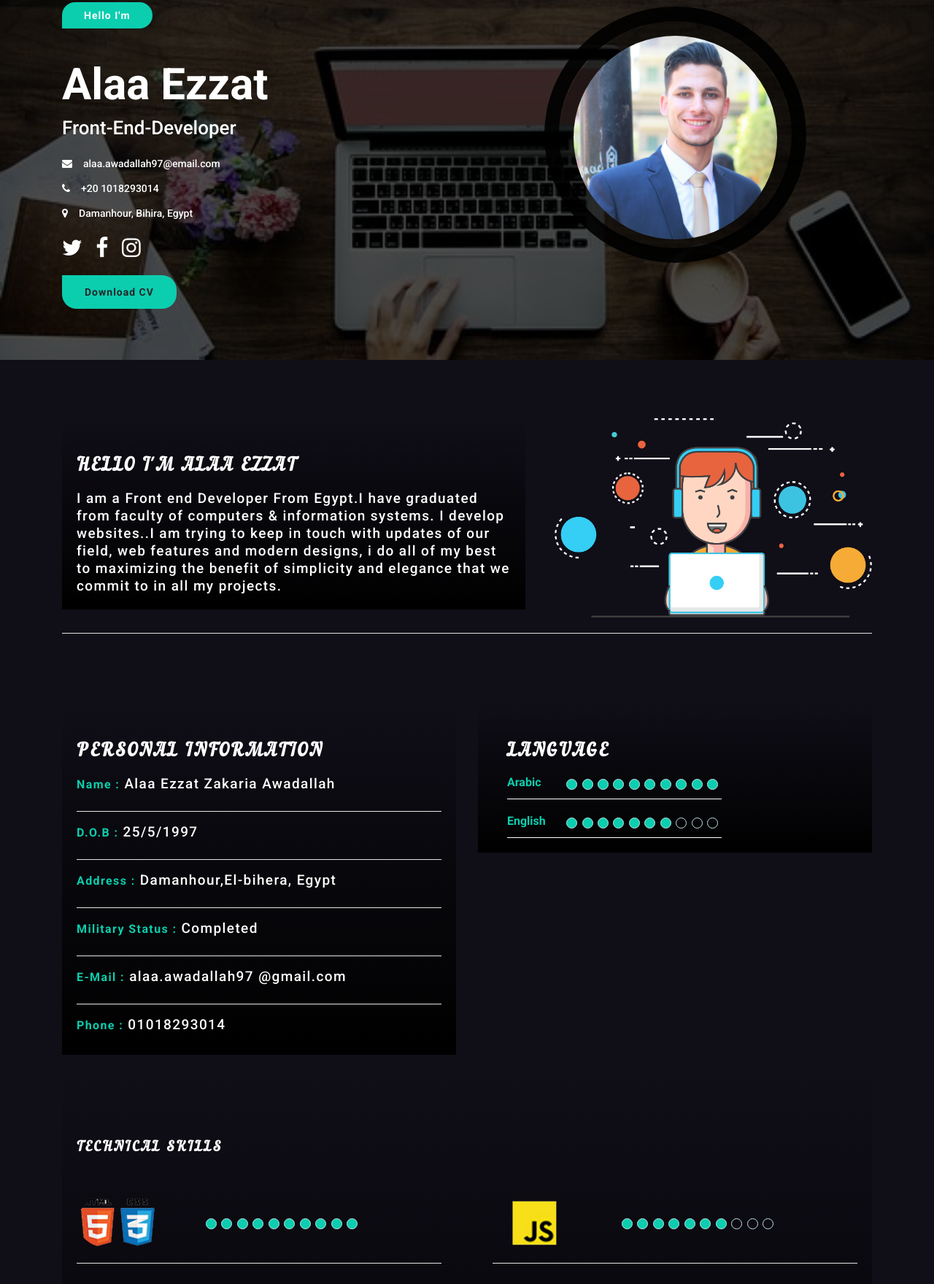
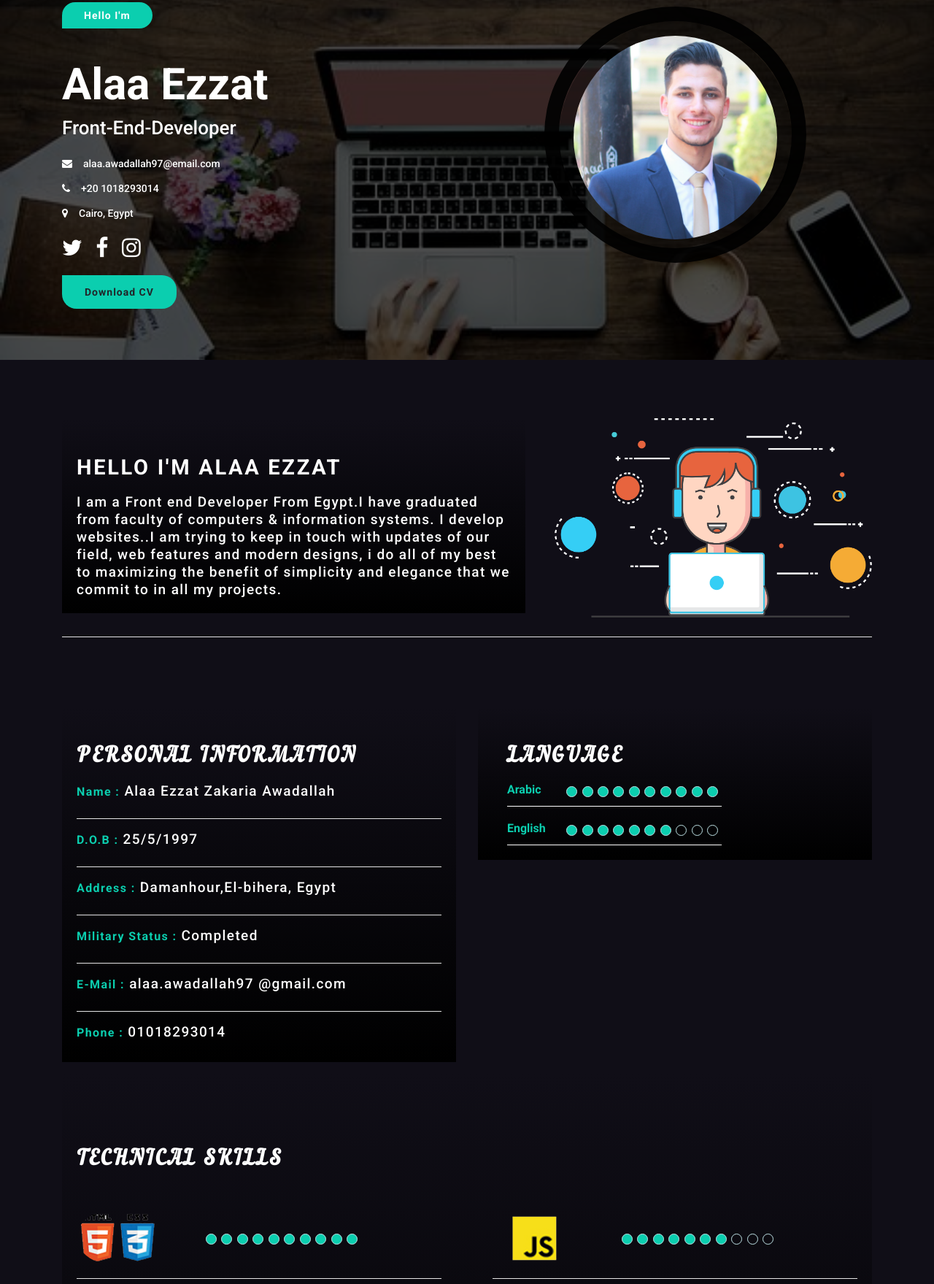
Before and after one commit to AlaaEzzzat/MyCV, a plain HTML site: page index.html in a window 1280 px wide. Shown: the part 181-1940 px from the top of the page at 73% size. Drawn offline with Linux system fonts and the light colour scheme; a web font is replaced by a local one.

Commit message:
header update

```diff
--- a/css/myCV.css
+++ b/css/myCV.css
@@ -292,14 +292,16 @@ mh-home .hero-img {
 }
 
 .header-con h2 {
-    font-size: 25px;
+    font-size: 29px;
     font-weight: bold;
     text-transform: uppercase;
     z-index: 0;
     padding-top: 20px;
     padding-left: 20px
 }
-
+.parg-head{
+    font-family: inherit;
+}
 .intro p,
 .information .info ul {
     font-size: 19px;
--- a/index.html
+++ b/index.html
@@ -68,7 +68,7 @@
                             <ul>
                                 <li class="wow fadeInUp" data-wow-duration="0.8s" data-wow-delay="0.5s"><i class="fa fa-envelope"></i><a href="mailto:" class="withe-color">alaa.awadallah97@email.com</a></li>
                                 <li class="wow fadeInUp" data-wow-duration="0.8s" data-wow-delay="0.6s"><i class="fa fa-phone"></i><a href="callto:" class="withe-color">+20 1018293014</a></li>
-                                <li class="wow fadeInUp" data-wow-duration="0.8s" data-wow-delay="0.7s"><i class="fa fa-map-marker"></i><a href="callto:" class="withe-color">Damanhour, Bihira, Egypt</a></li>
+                                <li class="wow fadeInUp" data-wow-duration="0.8s" data-wow-delay="0.7s"><i class="fa fa-map-marker"></i><a href="callto:" class="withe-color">Cairo, Egypt</a></li>
                             </ul>
 
 
@@ -102,7 +102,7 @@
             <div class="row">
                 <div class="col-md-7">
                     <div class="intro bk-color ">
-                        <div class="header-con">
+                        <div class="header-con parg-head">
                             <h2 class="intro-head">Hello I'm Alaa Ezzat </h2>
                         </div>
                         <p> I am a Front end Developer From Egypt.I have graduated from faculty of computers &amp; information systems.
@@ -220,7 +220,7 @@
                             <div class="col-md-12">
                                 <div class="skills block bk-color " id="skills">
                                     <div class="header-con">
-                                        <h2 style="font-size: 19px">Technical Skills</h2>
+                                        <h2>Technical Skills</h2>
                                     </div>
                                     <div class="row">
                                         <div class="col-md-6">
@@ -538,7 +538,7 @@
     <div class="portfolio block text-center bk-color" id="portfolio">
         <div class="container bk-color ">
             <div class="header-con">
-                <h3>My Portfolio</h3>
+                <h2>My Portfolio</h2>
             </div>
             <ul class="list-unstyled row">
                 <li data-class="all" class="col-md active">all</li>
@@ -638,7 +638,7 @@
     <div class="Education block bk-color" id="education">
         <div class="container">
             <div class="header-con text-center">
-                <h3>Education</h3>
+                <h2>Education</h2>
             </div>
             <div class="row">
                 <div class="col-md-6 bk-color">
```
